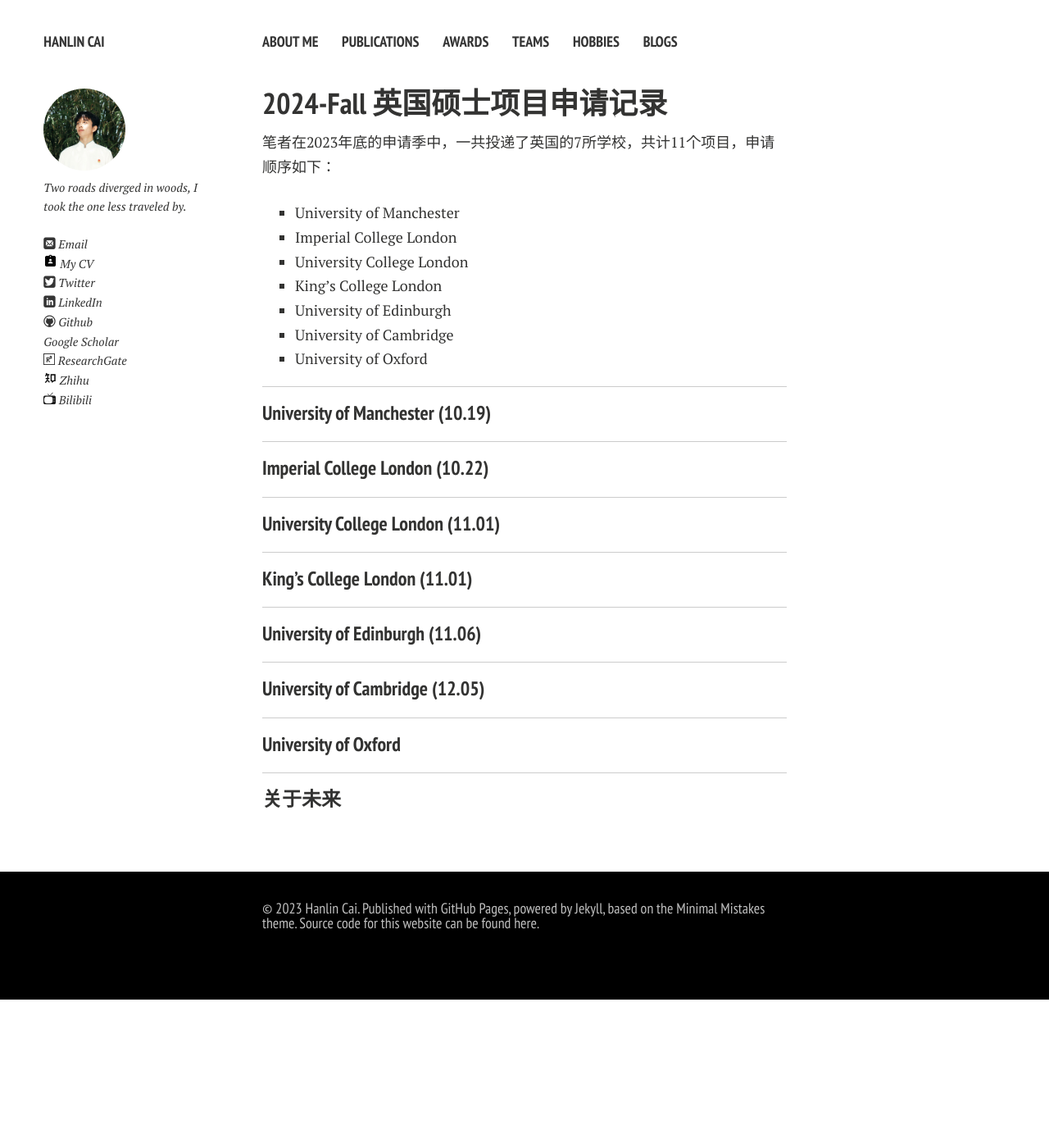
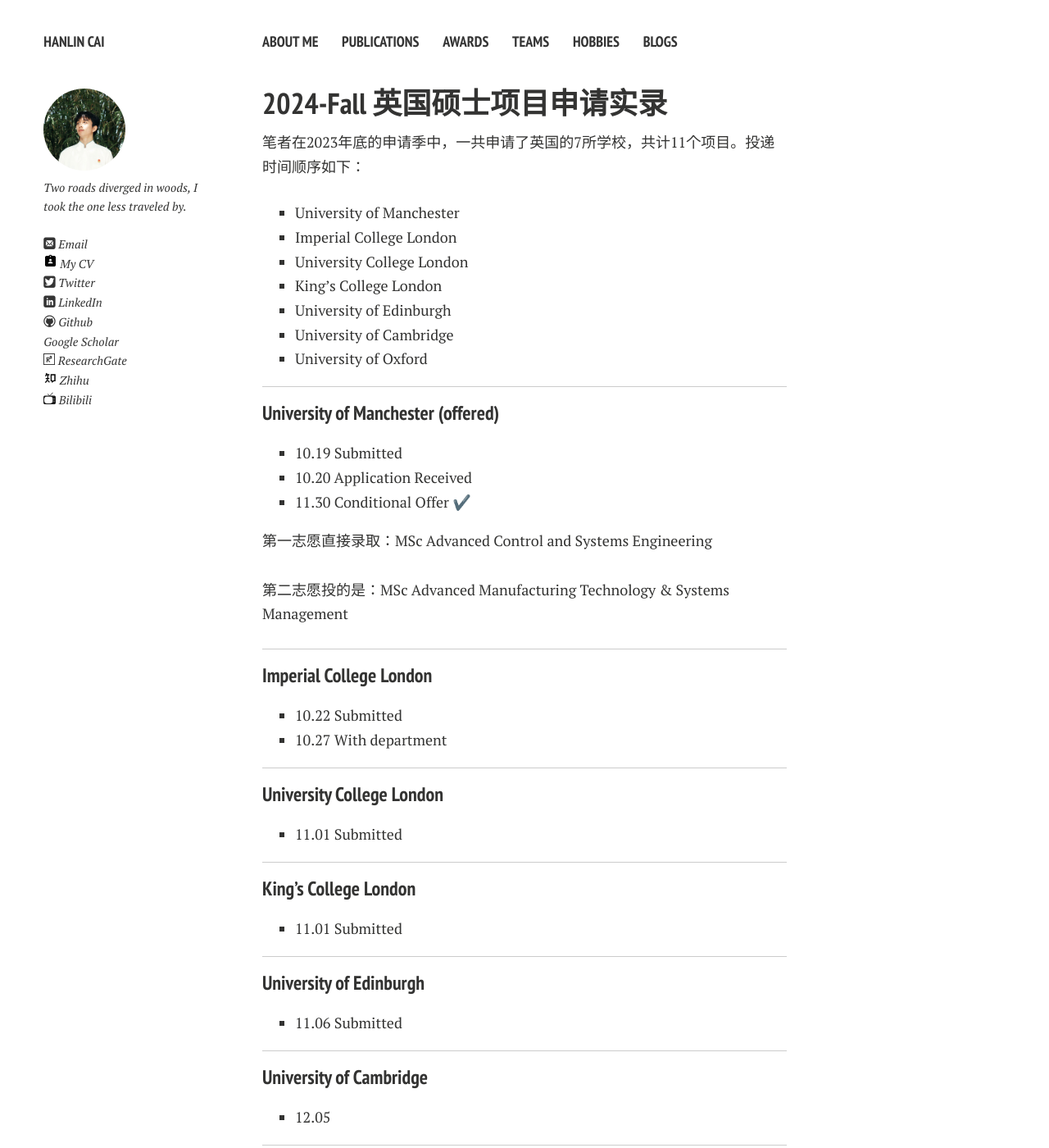
Before and after one commit to GuangLun2000/GuangLun2000.github.io, a Jekyll site: the page built from blogs/24fall.md, in a window 1280 px wide and 1400 px high. Shown: the whole window at 82% size. Built offline with Jekyll 4.4.1, drawn with Linux system fonts in a browser that asks for light colours; nearby versions of some CDN libraries; comment, search, counter and statistics services are not loaded; a style sheet for code colours, icons or effects is not loaded.

Commit message:
Update 24fall.md

```diff
--- a/blogs/24fall.md
+++ b/blogs/24fall.md
@@ -4,9 +4,9 @@
 title: 24Fall申请记录
 ---
 
-## 2024-Fall 英国硕士项目申请记录
+## 2024-Fall 英国硕士项目申请实录
 
-笔者在2023年底的申请季中，一共投递了英国的7所学校，共计11个项目，申请顺序如下：
+笔者在2023年底的申请季中，一共申请了英国的7所学校，共计11个项目。投递时间顺序如下：
 
 - University of Manchester
 - Imperial College London
@@ -18,11 +18,34 @@
 
 
 
+---
+
+### University of Manchester (offered)
+
+- 10.19 Submitted
+- 10.20 Application Received
+- 11.30 Conditional Offer ✔️
+
+第一志愿直接录取：MSc Advanced Control and Systems Engineering
+
+<br>第二志愿投的是：MSc Advanced Manufacturing Technology & Systems Management
+
 
 
 ---
 
-### University of Manchester (10.19)
+### Imperial College London
+
+- 10.22 Submitted
+- 10.27 With department
+
+
+
+----
+
+### University College London
+
+- 11.01 Submitted
 
 
 
@@ -30,17 +53,17 @@
 
 ---
 
-### Imperial College London (10.22)
+### King’s College London
+
+- 11.01 Submitted
 
 
 
+---
 
+### University of Edinburgh
 
-----
-
-### University College London (11.01)
-
-
+- 11.06 Submitted
 
 
 
@@ -76,12 +81,14 @@
 
 ### University of Oxford
 
-
-
-
+- 12.12
 
 
 
 ---
 
-### 关于未来
+### Overall
+
+
+
+<br>
```
Also changed, not shown: other parts of blogs/24fall.md (+2 -20 lines).
